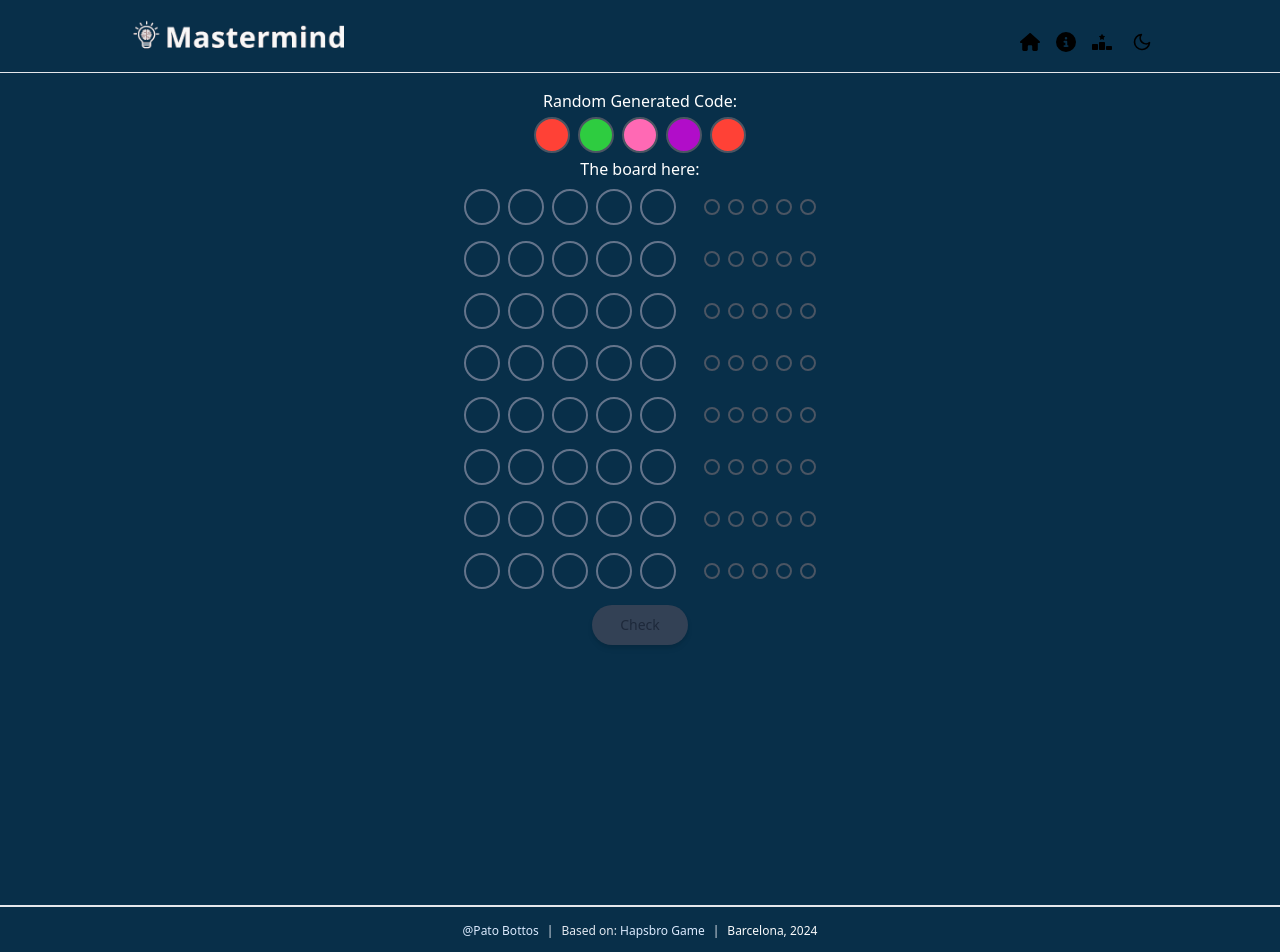
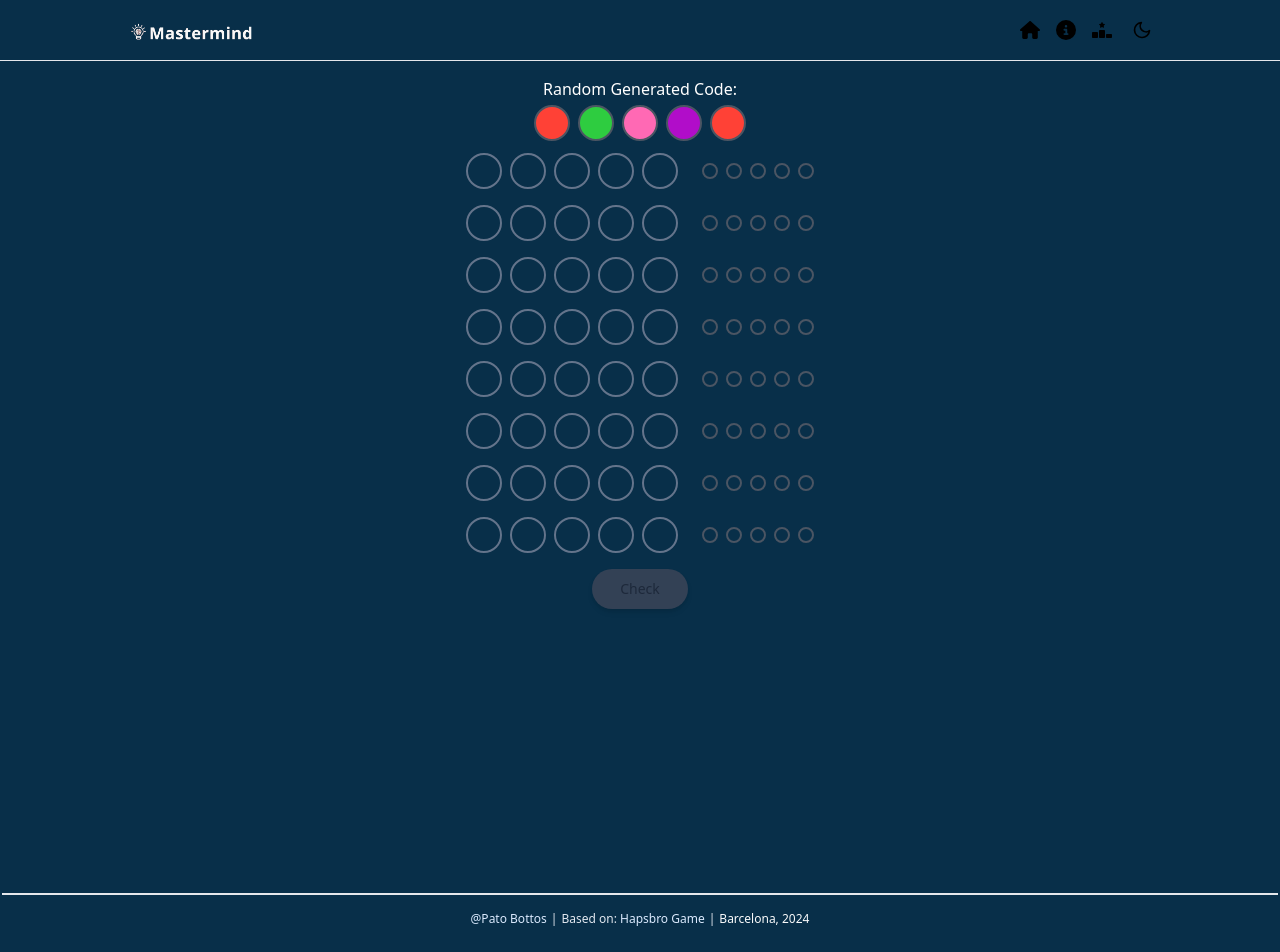
Before and after one commit to patobottos/mastermind, a Next.js app: page / in a window 1280 px wide. Shown: the top 952 px of the page. Built offline with nearby package versions, Linux system fonts and the light colour scheme.

Commit message:
⚡️ Improving bugs in the guess evaluation

```diff
--- a/src/components/Board.tsx
+++ b/src/components/Board.tsx
@@ -7,6 +7,7 @@
 import ColorButtonRow from "./ColorButtonRow";
 import AnswerRow from "./AnswerRow";
 import CheckButton from "./CheckButton";
+import NewGameButton from "./NewGameButton";
 
 export default function Board() {
   const {
@@ -38,10 +39,14 @@
     evaluateGuess();
   };
 
+  const handleNewGameClick = () => {
+    initializeGame();
+  };
+
   const playersChances = [1, 2, 3, 4, 5, 6, 7, 8];
 
   return (
-    <div className="text-white w-[80vw] flex flex-col items-center">
+    <div className="text-white flex flex-col items-center relative">
       <div className="flex flex-col items-center justify-center">
         <p>Random Generated Code:</p>
         <div className="flex">
@@ -51,12 +56,11 @@
         </div>
       </div>
 
-      <h2>The board here:</h2>
-
+      {/* THESE ARE THE 8 ROWS CORRESPONDING TO THE 8 GUESS TRIES*/}
       <div className="flex flex-col justify-center mx-20">
         {playersChances.map((_, index) => (
-          <div key={index} className="flex justify-center py-1 items-center ">
-            <div className="col-span-2 mr-5 xs:mr-3 s:mr-4">
+          <div key={index} className="flex justify-center py-1 items-center">
+            <div className="col-span-1 mr-1 sm:mr-4">
               <ColorButtonRow
                 guessingCode={initialColorValues}
                 size="large"
@@ -75,28 +79,31 @@
       {gameState === "playing" && (
         <CheckButton onClick={handleCheckButtonClick} />
       )}
-      <div className="flex flex-col items-center justify-center">
+      {/* THIS IS THE FINAL SCREEN */}
+      {gameState !== "playing" && (
+        <div className="absolute inset-0 flex flex-col justify-start items-center pt-12 px-5 text-slate-800 top-0 bg-teal-50 bg-opacity-90 border border-teal-700 rounded-md text-center left-0 right-0 mx-auto w-[346px] h-[520px]  backdrop-blur-sm shadow-2xl shadow-teal-500/40">
           {gameState === "won" && (
-          <div>
-            <p>
+            <>
+              <p className="text-pretty font-medium">
                 Congratulations! You've won! It has taken you{" "}
                 {tryNumber === 1
-                ? "just one try!"
+                  ? "just one try! The average is A NUMBER HERE."
                   : `\`${tryNumber}\` tries. The average is A NUMBER HERE.`}{" "}
               </p>
-            <div className="flex">
+              <div className="flex mt-2">
                 {randomCode.map((CodePosition, index) => (
                   <Circle key={index} size="large" color={CodePosition.color} />
                 ))}
               </div>
+              <div className="flex mt-40">
+                <NewGameButton onClick={handleNewGameClick} />
               </div>
+            </>
           )}
-
-        {/* WHEN GAME OVER, THE ANSWER CODE SHOULD DISPLAY */}
           {gameState === "lost" && (
             <div>
               <p>
-              You've reached the maximun number of tries. You've lost. The
+                You've reached the maximum number of tries. You've lost. The
                 answer code was:
               </p>
               <div className="flex">
@@ -104,9 +111,13 @@
                   <Circle key={index} size="large" color={CodePosition.color} />
                 ))}
               </div>
+              <div className="flex mt-40">
+                <NewGameButton onClick={handleNewGameClick} />
+              </div>
             </div>
           )}
         </div>
+      )}
     </div>
   );
 }
--- /dev/null
+++ b/src/components/NewGameButton.tsx
@@ -0,0 +1,17 @@
+import React from "react";
+
+type NewGameButtonProps = {
+  onClick: () => void;
+};
+
+export default function NewGameButton({ onClick }: NewGameButtonProps) {
+  return (
+    <button
+      type="button"
+      className="text-slate-800 bg-slate-700 hover:bg-slate-800 focus:outline-none focus:ring-4 focus:ring-slate-300 w-24 font-medium rounded-full text-sm px-2 py-2.5 text-center m-2 dark:bg-slate-300 dark:hover:bg-slate-600 dark:hover:text-slate-100 dark:focus:ring-slate-800 shadow-md"
+      onClick={onClick}
+    >
+      New Game
+    </button>
+  );
+}
--- a/src/utilities/store.ts
+++ b/src/utilities/store.ts
@@ -55,8 +55,7 @@
 
   evaluateGuess: () =>
     set((state) => {
-      const currentTry = state.tryNumber;
-      console.log("CURRENT TRY =>", currentTry);
+      const currentTry = state.tryNumber - 1; // Adjust for zero-indexed array
       const latestGuess = state.playerGuesses[currentTry]?.guess || [];
       const evaluation = evaluateGuess(latestGuess, state.randomCode);
 
@@ -68,11 +67,7 @@
       return {
         evaluations: newEvaluations,
         tryNumber: isCorrect ? state.tryNumber : state.tryNumber + 1,
-        gameState: isCorrect
-          ? "won"
-          : state.tryNumber >= 8
-          ? "lost"
-          : "playing",
+        gameState: isCorrect ? "won" : state.tryNumber < 8 ? "playing" : "lost",
       };
     }),
 }));
--- a/tailwind.config.ts
+++ b/tailwind.config.ts
@@ -11,31 +11,31 @@
     extend: {
       screens: {
         xxs: { max: "359px" },
-        // => @media (max-width: 359px) { ... }
+        // => @media (max-width: 359px) styles will apply to any screen up to 359px
 
-        xs: { min: "360px", max: "374px" },
-        // => @media (min-width: 360px) and (max-width: 374px) { ... }
+        xs: { min: "360px" },
+        // => @media (min-width: 360px) styles will apply from 360px and above.
 
-        s: { min: "375px", max: "474px" },
-        // => @media (min-width: 375px) and (max-width: 474px) { ... }
+        s: { min: "375px" },
+        // => @media (min-width: 375px) styles will apply from 375px and above.
 
-        sm: { min: "475px", max: "639px" },
-        // => @media (min-width: 475px) and (max-width: 639px) { ... }
+        sm: { min: "475px" },
+        // => @media (min-width: 475px) styles will apply from 475px and above.
 
-        md: { min: "640px", max: "767px" },
-        // => @media (min-width: 640px) and (max-width: 767px) { ... }
+        md: { min: "640px" },
+        // => @media (min-width: 640px) styles will apply from 640px and above.
 
-        lg: { min: "768px", max: "1023px" },
-        // => @media (min-width: 768px) and (max-width: 1023px) { ... }
+        lg: { min: "768px" },
+        // => @media (min-width: 768px) styles will apply from 768px and above.
 
-        xl: { min: "1024px", max: "1279px" },
-        // => @media (min-width: 1024px) and (max-width: 1279px) { ... }
+        xl: { min: "1024px" },
+        // => @media (min-width: 1024px) styles will apply from 1024x and above.
 
-        "2xl": { min: "1280px", max: "1535px" },
-        // => @media (min-width: 1280px) and (max-width: 1535px) { ... }
+        "2xl": { min: "1280px" },
+        // => @media (min-width: 1280px) styles will apply from 1280px and above.
 
         "3xl": { min: "1536px" },
-        // => @media (min-width: 1536px) { ... }
+        // => @media (min-width: 1536px) styles will apply from 1536px and above.
       },
       colors: {
         crimson: "#FF4136",
```
Lines whose indentation alone changed are shown as unchanged.
